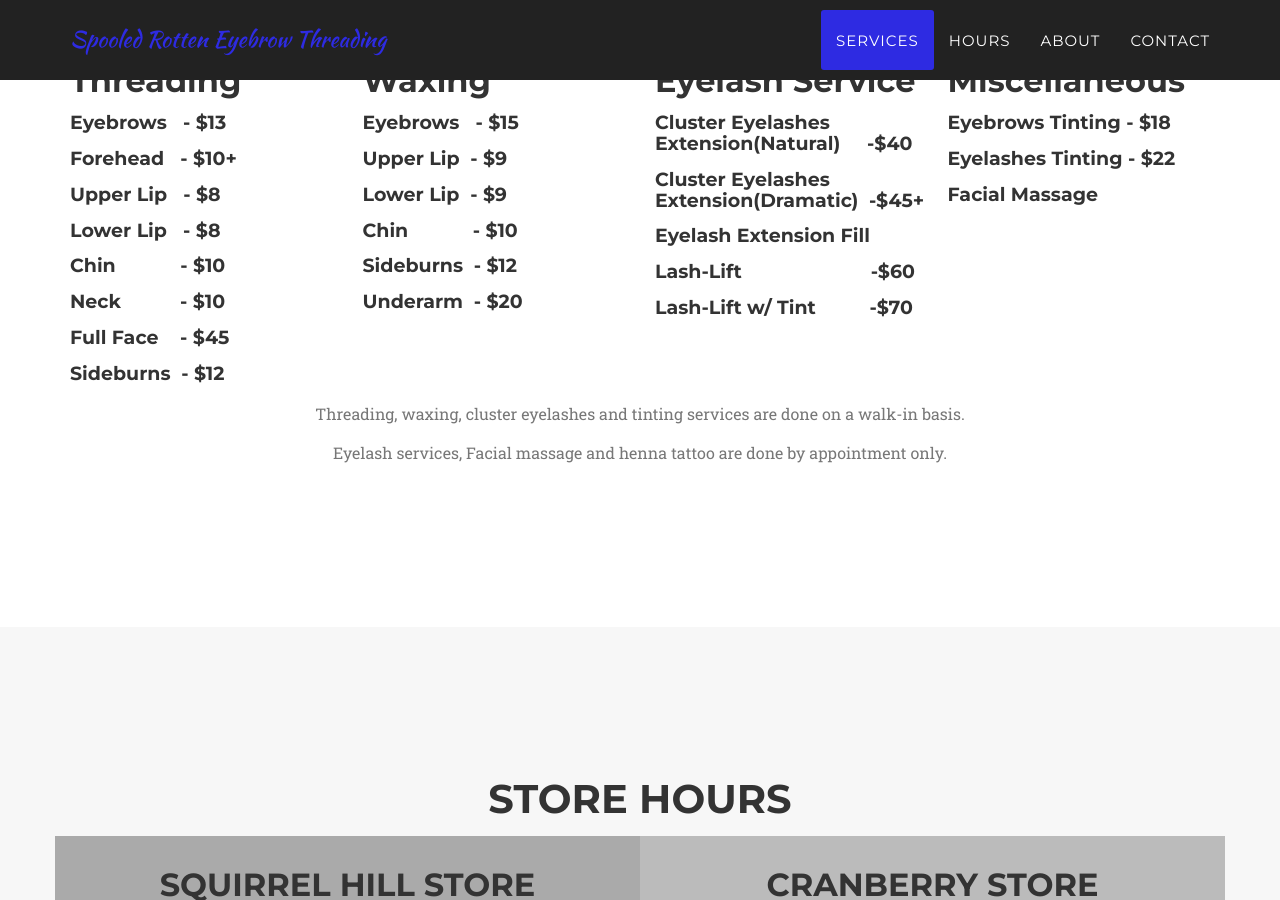
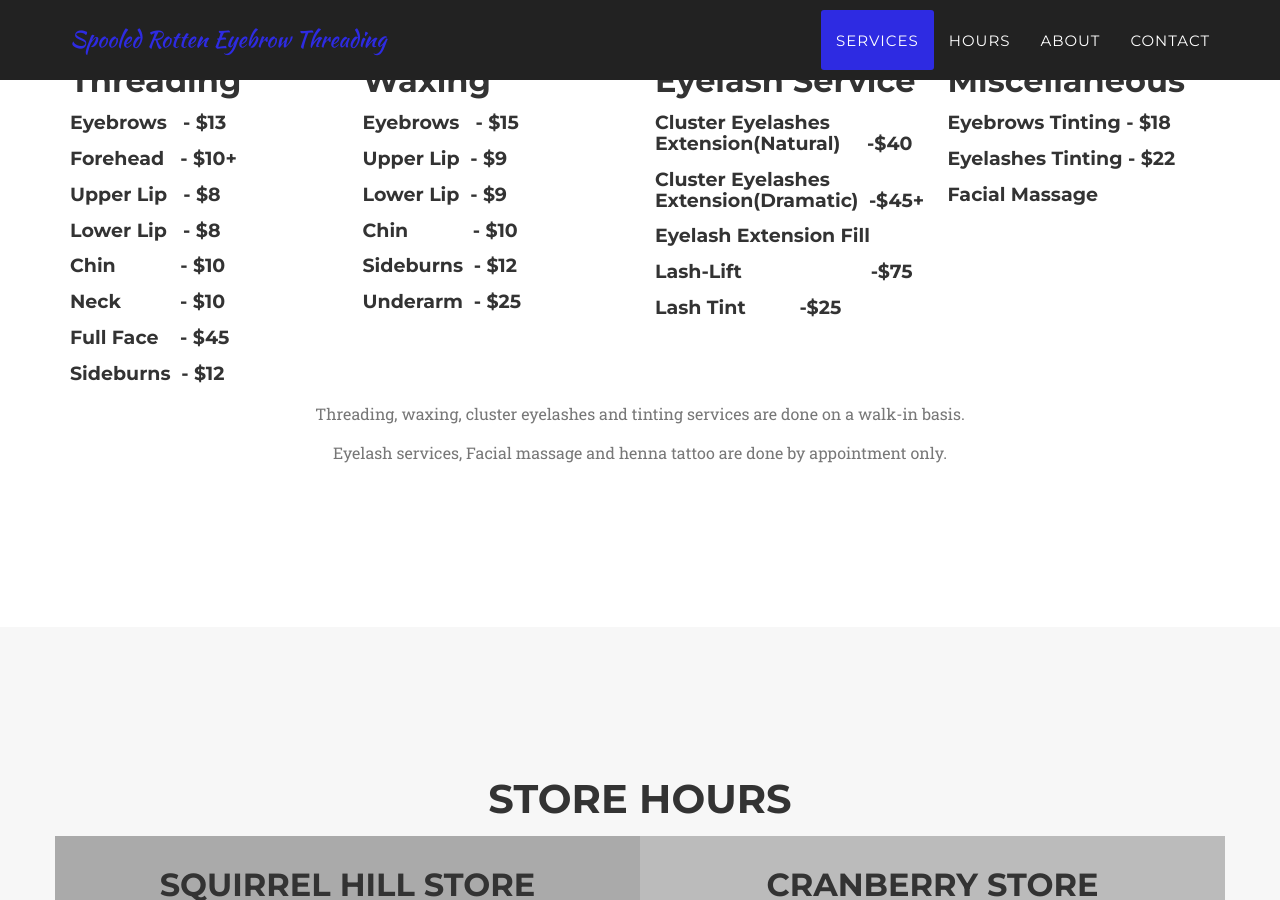
Before and after one commit to spooledrotten/spooledrotten.github.io, a Jekyll site: the page built from index.html, in a window 1280 px wide and 900 px high, scrolled down 919 px. Built offline with Jekyll 4.4.1, drawn with Linux system fonts in a browser that asks for light colours; some web fonts are replaced.

Commit message:
update prices

```diff
--- a/_includes/services.html
+++ b/_includes/services.html
@@ -34,7 +34,7 @@
 					<h4 class="service-heading">Chin&nbsp;&nbsp;&nbsp;&nbsp;&nbsp;&nbsp;&nbsp;&nbsp;&nbsp;&nbsp;&nbsp;&nbsp;- $10</h4>
 					<!--<h4 class="service-heading">Full Face&nbsp;&nbsp;&nbsp;&nbsp;- $xx</h4>-->
 					<h4 class="service-heading">Sideburns&nbsp;&nbsp;- $12</h4>
-					<h4 class="service-heading">Underarm&nbsp;&nbsp;- $20</h4>
+					<h4 class="service-heading">Underarm&nbsp;&nbsp;- $25</h4>
                 </div>
 
                 <div class="col-md-3">
@@ -43,8 +43,9 @@
 					<h4 class="service-heading">Cluster Eyelashes Extension(Natural)&nbsp;&nbsp;&nbsp;&nbsp;&nbsp;-$40</h4>
 					<h4 class="service-heading">Cluster Eyelashes Extension(Dramatic)&nbsp;&nbsp;-$45+</h4>
 					<h4 class="service-heading">Eyelash Extension Fill<!---$20--></h4>
-                    <h4 class="service-heading">Lash-Lift&nbsp;&nbsp;&nbsp;&nbsp;&nbsp;&nbsp;&nbsp;&nbsp;&nbsp;&nbsp;&nbsp;&nbsp;&nbsp;&nbsp;&nbsp;&nbsp;&nbsp;&nbsp;&nbsp;&nbsp;&nbsp;&nbsp;&nbsp;&nbsp;-$60</h4>
-                    <h4 class="service-heading">Lash-Lift w/ Tint&nbsp;&nbsp;&nbsp;&nbsp;&nbsp;&nbsp;&nbsp;&nbsp;&nbsp;&nbsp;-$70</h4>
+                    <h4 class="service-heading">Lash-Lift&nbsp;&nbsp;&nbsp;&nbsp;&nbsp;&nbsp;&nbsp;&nbsp;&nbsp;&nbsp;&nbsp;&nbsp;&nbsp;&nbsp;&nbsp;&nbsp;&nbsp;&nbsp;&nbsp;&nbsp;&nbsp;&nbsp;&nbsp;&nbsp;-$75</h4>
+                    <h4 class="service-heading">Lash Tint&nbsp;&nbsp;&nbsp;&nbsp;&nbsp;&nbsp;&nbsp;&nbsp;&nbsp;&nbsp;-$25</h4>
+
 				</div>
 
 				<div class="col-md-3">
```
